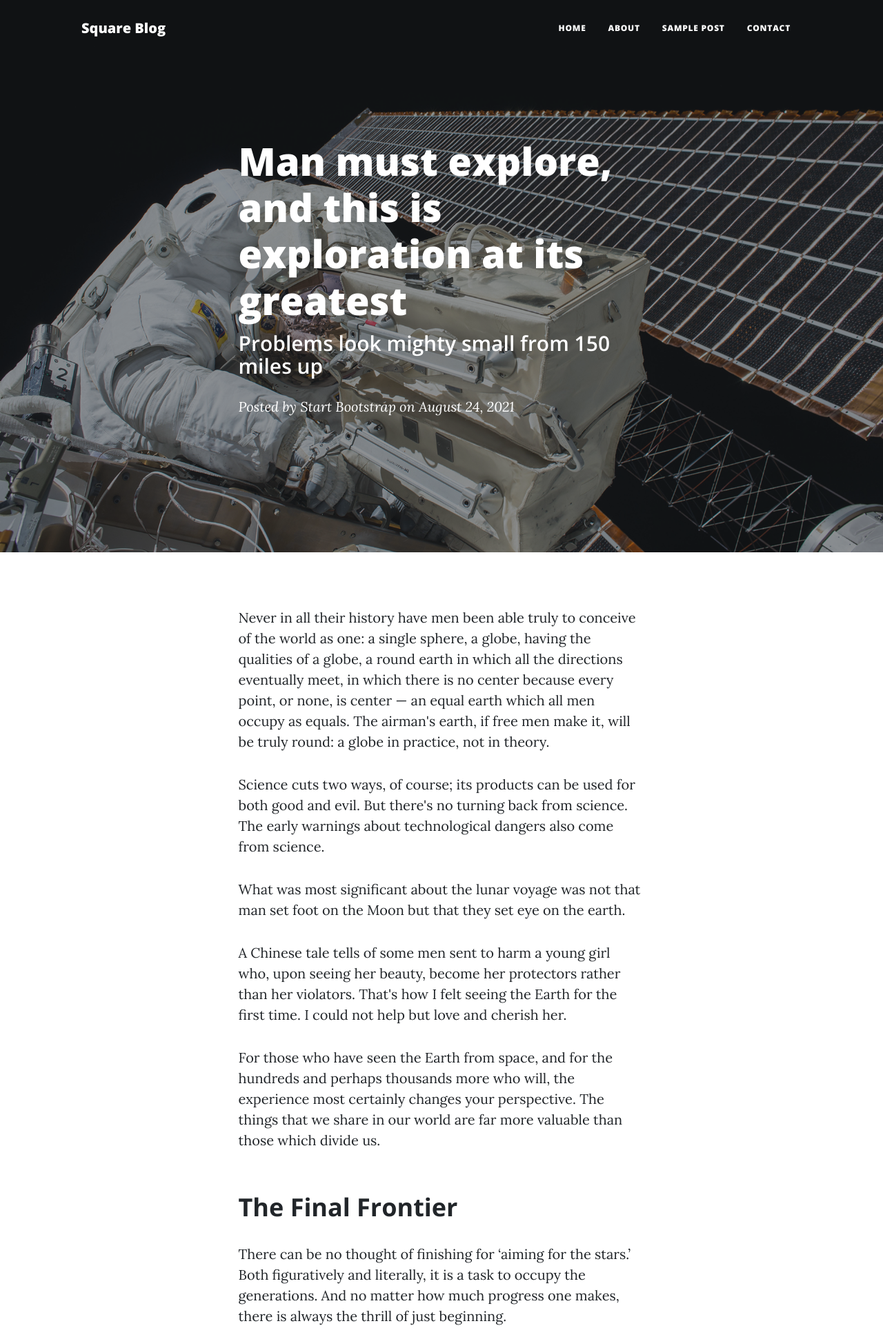
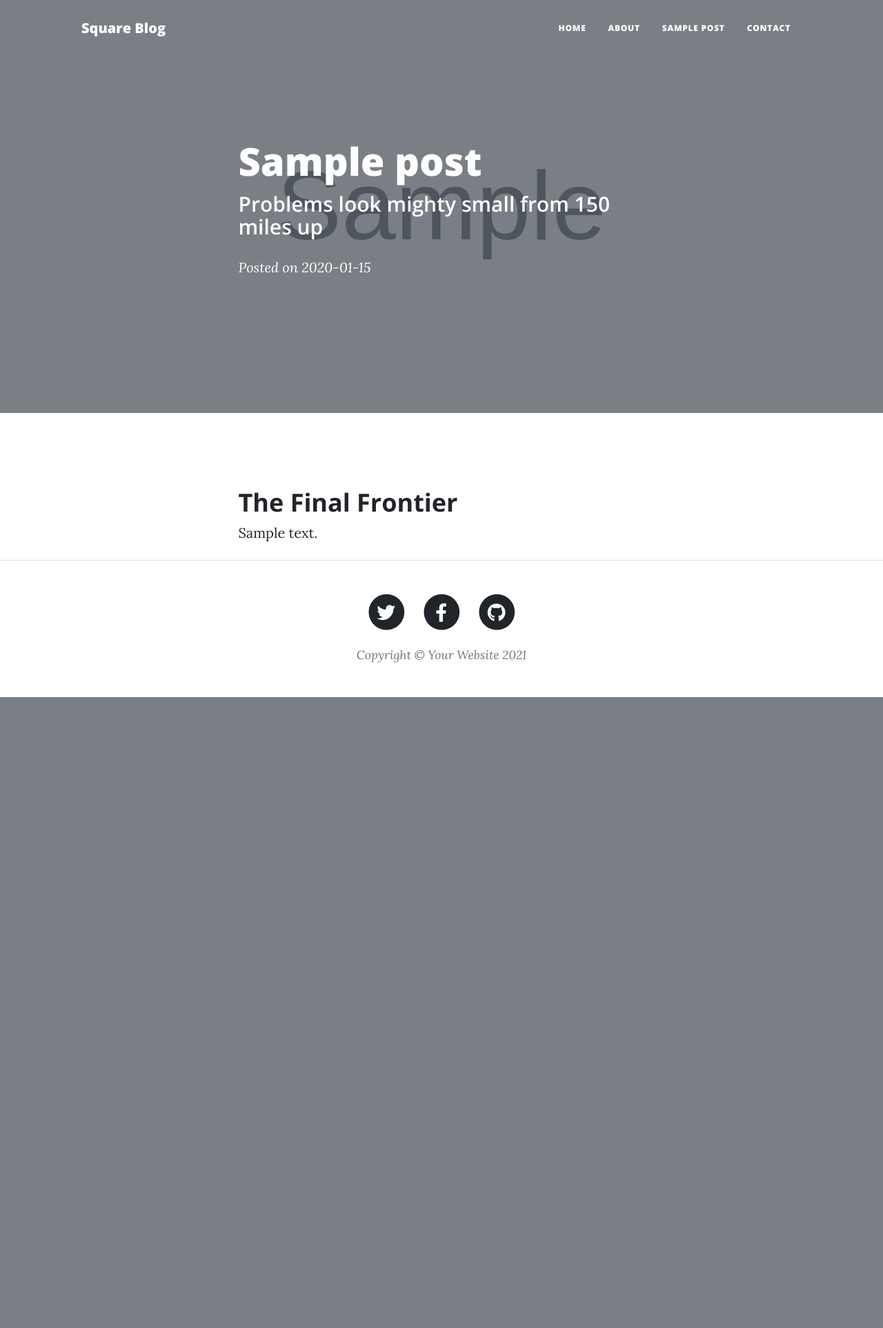
Before and after one commit to soumyadeep28/Python-Blog, a Flask app: template templates/post.html in a window 1280 px wide. Shown: the top 1926 px of the page at 69% size. After the commit the page ends 1011 px from the top, so only its background shows below. Run offline with Flask 2, Linux system fonts and the light colour scheme; the template is opened without the code that fills it: values that come from a table or form of the project are taken from there, others are empty; tables that the repository leaves empty hold one stand-in row (values such as "Sample post"); grey boxes marked "Sample" are stand-in pictures; some libraries are stand-ins or nearby versions.

Commit message:
updated post tab also add post db tab and added slug to fetch that

```diff
--- a/config.json
+++ b/config.json
@@ -4,7 +4,8 @@
         "local_uri" : "mysql://root:@localhost/squarecube" ,
         "prod_uri" : "mysql://root:@localhost/squarecube" ,
         "mailuser" : "soumya.sen.001.gupta@gmail.com",
-        "mailpasswd" : "C0mmunication@01"
+        "mailpasswd" : "C0mmunication@01",
+        "num_of_post" : 5
 
 
     }
--- a/main.py
+++ b/main.py
@@ -48,6 +48,17 @@ class Contact(db.Model):
     date = db.Column(db.String(80), nullable=False)
 
 
+#----- class for post db--------
+
+class Posts(db.Model):
+    sno = db.Column(db.Integer, primary_key=True)
+    title = db.Column(db.String(80),  nullable=False)
+    slug = db.Column(db.String(120), nullable=False)
+    content = db.Column(db.String(80), nullable=False)
+    date = db.Column(db.String(80), nullable=False)
+    img_file = db.Column(db.String(80), nullable=False)
+
+
 
 #----------- Routing configuration and the values are passed
 
@@ -82,10 +93,12 @@ def contact():
 
     return render_template('contact.html')
 
-@app.route('/post' )
-def post():
+@app.route('/post/<string:post_slug>' , methods = ['POST' , 'GET'] )
+def post_route(post_slug):
+    post = Posts.query.filter_by(slug = post_slug).first()
 
-    return render_template('post.html')
+
+    return render_template('post.html' , post=post)
 
 
 
--- a/templates/post.html
+++ b/templates/post.html
@@ -2,17 +2,18 @@
 
 {% block content %}
         <!-- Page Header-->
-        <header class="masthead" style="background-image: url(' {{ url_for('static' , filename='img/post-bg.jpg') }} ') ">
+        {% set imgfile = 'img/' + post.img_file %}
+        <header class="masthead" style="background-image: url(' {{ url_for('static' , filename=imgfile) }} ') ">
             <div class="container position-relative px-4 px-lg-5">
                 <div class="row gx-4 gx-lg-5 justify-content-center">
                     <div class="col-md-10 col-lg-8 col-xl-7">
                         <div class="post-heading">
-                            <h1>Man must explore, and this is exploration at its greatest</h1>
+                            <h1>{{post.title}}</h1>
                             <h2 class="subheading">Problems look mighty small from 150 miles up</h2>
                             <span class="meta">
-                                Posted by
-                                <a href="#!">Start Bootstrap</a>
-                                on August 24, 2021
+                                Posted on
+
+                                {{post.date}}
                             </span>
                         </div>
                     </div>
@@ -24,28 +25,8 @@
             <div class="container px-4 px-lg-5">
                 <div class="row gx-4 gx-lg-5 justify-content-center">
                     <div class="col-md-10 col-lg-8 col-xl-7">
-                        <p>Never in all their history have men been able truly to conceive of the world as one: a single sphere, a globe, having the qualities of a globe, a round earth in which all the directions eventually meet, in which there is no center because every point, or none, is center — an equal earth which all men occupy as equals. The airman's earth, if free men make it, will be truly round: a globe in practice, not in theory.</p>
-                        <p>Science cuts two ways, of course; its products can be used for both good and evil. But there's no turning back from science. The early warnings about technological dangers also come from science.</p>
-                        <p>What was most significant about the lunar voyage was not that man set foot on the Moon but that they set eye on the earth.</p>
-                        <p>A Chinese tale tells of some men sent to harm a young girl who, upon seeing her beauty, become her protectors rather than her violators. That's how I felt seeing the Earth for the first time. I could not help but love and cherish her.</p>
-                        <p>For those who have seen the Earth from space, and for the hundreds and perhaps thousands more who will, the experience most certainly changes your perspective. The things that we share in our world are far more valuable than those which divide us.</p>
                         <h2 class="section-heading">The Final Frontier</h2>
-                        <p>There can be no thought of finishing for ‘aiming for the stars.’ Both figuratively and literally, it is a task to occupy the generations. And no matter how much progress one makes, there is always the thrill of just beginning.</p>
-                        <p>There can be no thought of finishing for ‘aiming for the stars.’ Both figuratively and literally, it is a task to occupy the generations. And no matter how much progress one makes, there is always the thrill of just beginning.</p>
-                        <blockquote class="blockquote">The dreams of yesterday are the hopes of today and the reality of tomorrow. Science has not yet mastered prophecy. We predict too much for the next year and yet far too little for the next ten.</blockquote>
-                        <p>Spaceflights cannot be stopped. This is not the work of any one man or even a group of men. It is a historical process which mankind is carrying out in accordance with the natural laws of human development.</p>
-                        <h2 class="section-heading">Reaching for the Stars</h2>
-                        <p>As we got further and further away, it [the Earth] diminished in size. Finally it shrank to the size of a marble, the most beautiful you can imagine. That beautiful, warm, living object looked so fragile, so delicate, that if you touched it with a finger it would crumble and fall apart. Seeing this has to change a man.</p>
-                        <a href="#!"><img class="img-fluid" src="assets/img/post-sample-image.jpg" alt="..." /></a>
-                        <span class="caption text-muted">To go places and do things that have never been done before – that’s what living is all about.</span>
-                        <p>Space, the final frontier. These are the voyages of the Starship Enterprise. Its five-year mission: to explore strange new worlds, to seek out new life and new civilizations, to boldly go where no man has gone before.</p>
-                        <p>As I stand out here in the wonders of the unknown at Hadley, I sort of realize there’s a fundamental truth to our nature, Man must explore, and this is exploration at its greatest.</p>
-                        <p>
-                            Placeholder text by
-                            <a href="http://spaceipsum.com/">Space Ipsum</a>
-                            &middot; Images by
-                            <a href="https://www.flickr.com/photos/nasacommons/">NASA on The Commons</a>
-                        </p>
+                        {{post.content}}
                     </div>
                 </div>
             </div>
```
Also changed, not shown: static/img/stock.jpg (added).
